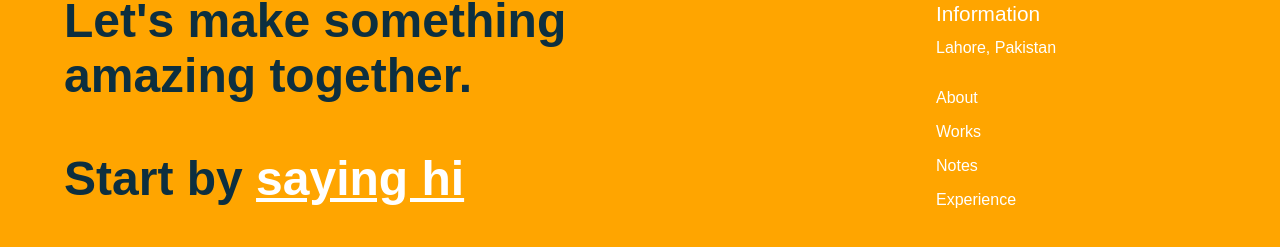
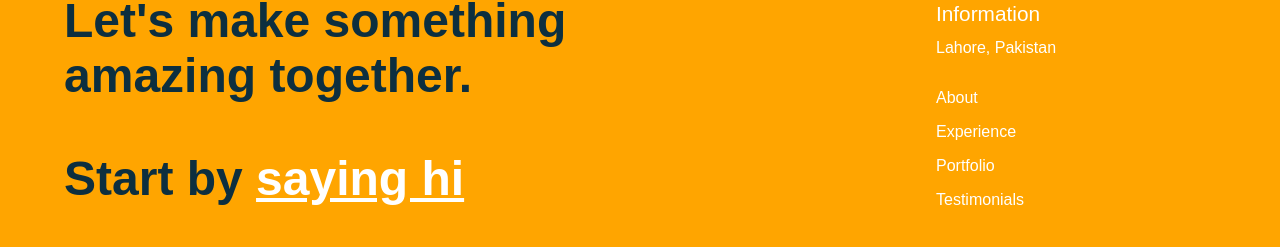
Before and after one commit to Ahmadsultan395/Portfolio, a React (Vite) app: page /ProjectDetail/1 in a window 1280 px wide. Shown: the part 2419-2666 px from the top of the page. Built offline with nearby package versions, Linux system fonts and the light colour scheme; a web font is replaced by a local one.

Commit message:
set navigation

```diff
--- a/src/App.jsx
+++ b/src/App.jsx
@@ -1,4 +1,4 @@
-import React from 'react'
+import React, { useEffect } from 'react'
 import Experties from './components/Experties/Experties'
 import Footer from './components/Footer/Footer'
 import Header from './components/Header/Header'
@@ -11,6 +11,9 @@ import { BrowserRouter as Router, Route, Routes } from 'react-router-dom';
 import PortFolioDetail from './components/Portfolio/PortfolioDetail/PortFolioDetail'
 const App = () => {
   //don't forget to add font link in index.html
+  useEffect(()=>{
+    window.scrollTo(0,0);
+  },[])
   return (
 <div className={`bg-primary ${css.container}`}>
       <Router>
--- a/src/components/Footer/Footer2/Footer2.jsx
+++ b/src/components/Footer/Footer2/Footer2.jsx
@@ -33,10 +33,10 @@ const Footer2 = () => {
             <p>Lahore, Pakistan</p>
           </div>
           <ul className={css.menu}>
-            <li onClick={()=>navigate('/')}>About</li>
-            <li onClick={()=>navigate('/')}>Works</li>
-            <li onClick={()=>navigate('/')}>Notes</li>
-            <li onClick={()=>navigate('/')}>Experience</li>
+          <li onClick={()=>navigate('/')} ><a href="#experties">About</a></li>
+          <li onClick={()=>navigate('/')} ><a href="#work">Experience</a></li>
+          <li onClick={()=>navigate('/')} ><a href="#portfolio">Portfolio</a></li>
+          <li onClick={()=>navigate('/')} ><a href="#people">Testimonials</a></li>
           </ul>
         </div>
       </motion.div>
--- a/src/components/Footer/Footer2/Footer2.module.scss
+++ b/src/components/Footer/Footer2/Footer2.module.scss
@@ -48,6 +48,12 @@
                     color: white    ;
                     font-weight: 500;
                 }
+                a{
+                    text-decoration: none;
+                    // color: #132f3f;
+                    color: white    ;
+                    font-weight: 500;
+                }
 
                 @media (max-width: $sm) {
                     flex-direction: row;
--- a/src/components/Header/Header.jsx
+++ b/src/components/Header/Header.jsx
@@ -17,6 +17,10 @@ const Header = () => {
     menuOpened,
   });
 
+const handleHome = ()=>{
+  window.scrollTo(0,0)
+}
+
   return (
     <motion.div
       variants={headerVariants}
@@ -27,7 +31,7 @@ const Header = () => {
       style={{boxShadow: headerShadow}}
     >
       <div className={`innerWidth ${css.container} flexCenter`}>
-        <div className={css.name}>M.Ahmad Sultan</div>
+        <div className={css.name} onClick={handleHome}>M.Ahmad Sultan</div>
         <ul
           className={`flexCenter ${css.menu}`}
           ref={menuRef}
```
